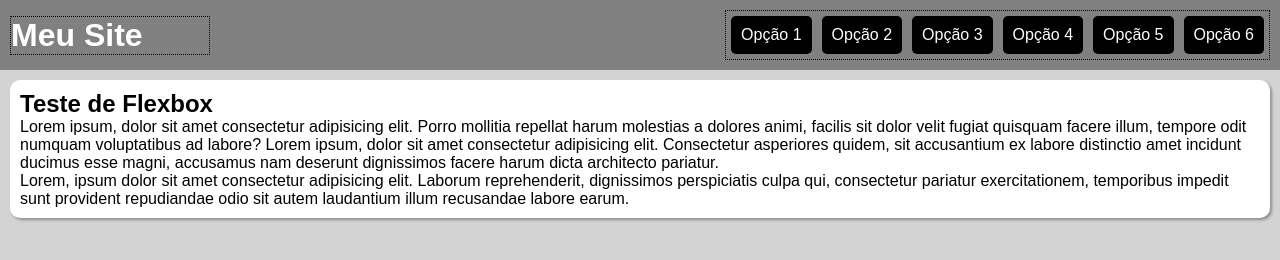
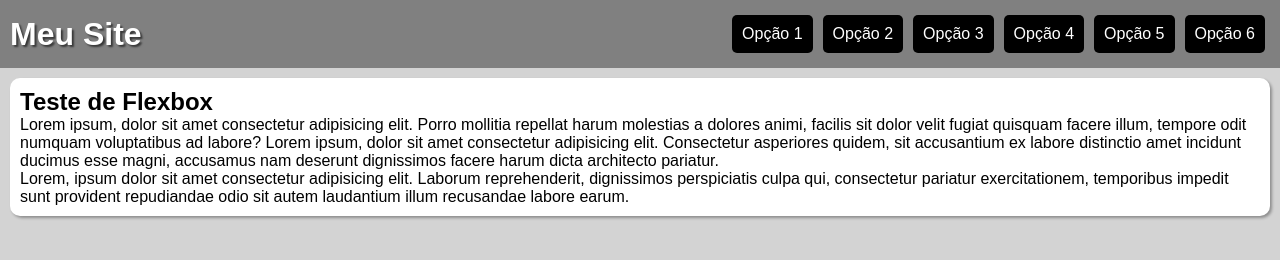
Before and after one commit to Gabrielbarbosa14/HTML-CSS, a plain HTML site: page exercicios/ex028/flex013-menu-flexbox/index.html in a window 1280 px wide. Drawn offline with Linux system fonts and the light colour scheme.

Commit message:
Menu Flexbox

```diff
--- /dev/null
+++ b/exercicios/ex028/flex013-menu-flexbox/estilos/mobile.css
@@ -0,0 +1,13 @@
+@charset "UTF-8";
+
+header, header nav{
+    flex-flow: column nowrap;
+}
+
+header h1{
+    flex-basis: 50px;
+}
+
+header nav a{
+    width: 90vw;
+}
--- a/exercicios/ex028/flex013-menu-flexbox/estilos/style.css
+++ b/exercicios/ex028/flex013-menu-flexbox/estilos/style.css
@@ -25,12 +25,13 @@ header{
 }
 
 header h1{
-    border: 1px dotted black;
+    /*border: 1px dotted black;*/
     flex: 0 0 200px;
+    text-shadow: 2px 2px 2px rgba(0, 0, 0, 0.582);
 }
 
 header nav{
-    border: 1px dotted black;
+    /*border: 1px dotted black;*/
     display: flex;
     flex-flow: row wrap;
     justify-content: flex-end;
--- a/exercicios/ex028/flex013-menu-flexbox/index.html
+++ b/exercicios/ex028/flex013-menu-flexbox/index.html
@@ -5,6 +5,7 @@
     <meta name="viewport" content="width=device-width, initial-scale=1.0">
     <title>Menu Flexbox</title>
     <link rel="stylesheet" href="estilos/style.css">
+    <link rel="stylesheet" href="estilos/mobile.css" media="screen and (max-width: 580px)">
 </head>
 <body>
     <header>
```
